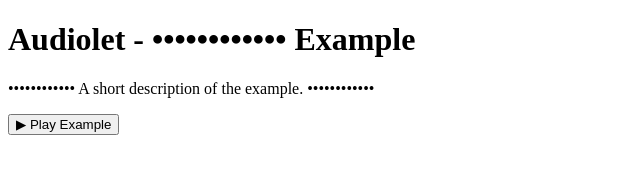
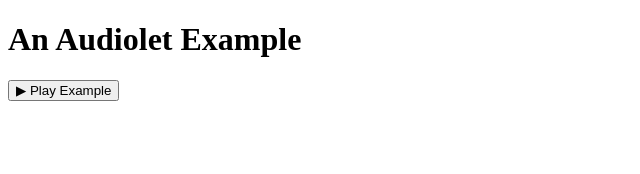
Before and after one commit to UCSB-CS130E-S14/lab03_mgmarlow, a plain HTML site: page index.html in a window 1280 px wide. Shown: the whole page, without its empty margins (0-640 px from the left). Drawn offline with Linux system fonts and the light colour scheme.

Commit message:
change html

```diff
--- a/index.html
+++ b/index.html
@@ -2,18 +2,15 @@
 <html>
   <head>
     <meta charset="utf-8" />
-    <title>Audiolet - Template</title>
+    <title>Lab 03</title>
     <script src="js/audiolet.min.js"></script>
     <script src="js/main.js"></script>
   </head>
   <body>
     <div id="wrap">
       <header>
-        <h1>Audiolet - •••••••••••• Example</h1>
+        <h1>An Audiolet Example</h1>
       </header>
-      <section id="abstract">
-        <p>•••••••••••• A short description of the example. ••••••••••••</p>
-      </section>
       <section id="play">
         <button type="button" onclick="playExample()">&#9654; Play Example</button>
       </section>
```
